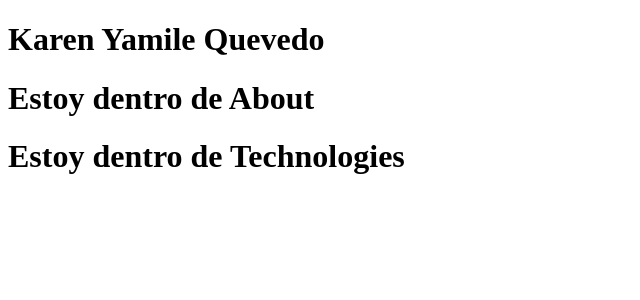
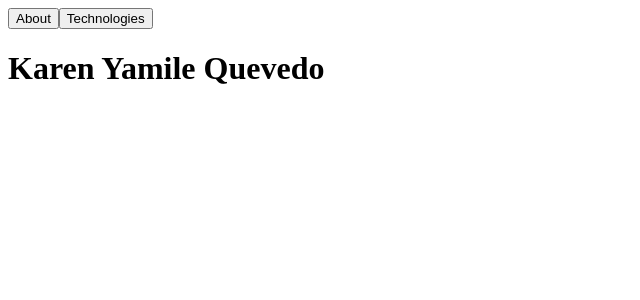
Before and after one commit to karenqueve/CV-karen, a React (Create React App) app: page / in a window 1280 px wide. Shown: the top 300 px of the page, without its empty margins (0-640 px from the left). Built offline with nearby package versions, Linux system fonts and the light colour scheme.

Commit message:
ultimos cambios

```diff
--- a/src/App.jsx
+++ b/src/App.jsx
@@ -1,15 +1,19 @@
-import Header from './components/Header';
+import Header from "./components/Header";
 import './App.css';
-import About from './components/About';
-import Technologies from './components/Technologies';
+import { useState } from "react";
+
 
 function App() {
+
+  const [showAbout, setShowTechnologies] = useState();
   return (
+
     <div>
+      <button>About</button>
+      <button>Technologies</button>
       <Header />
-      <About />
-      <Technologies />
     </div>
+
   );
 }
 
```
